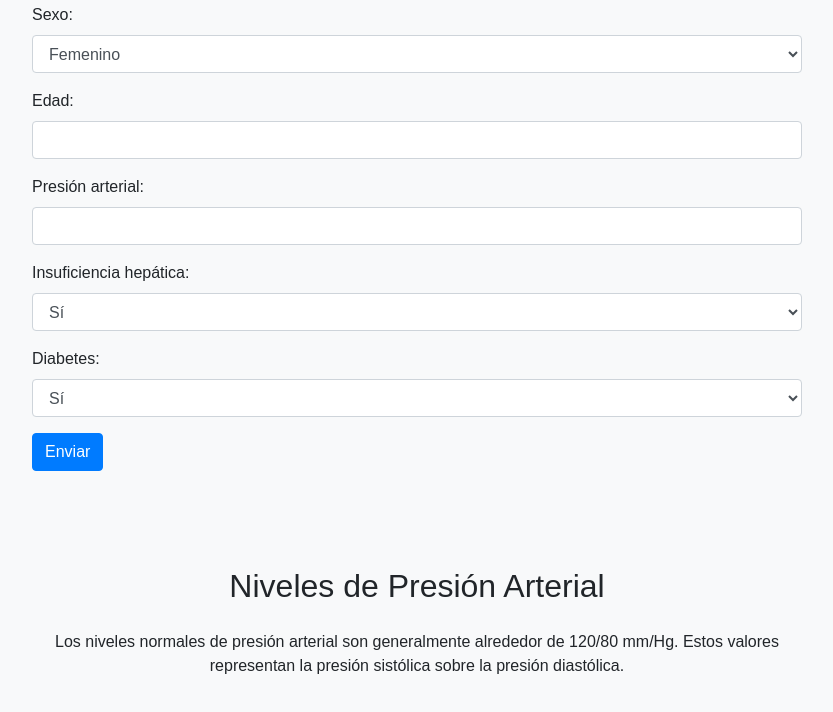
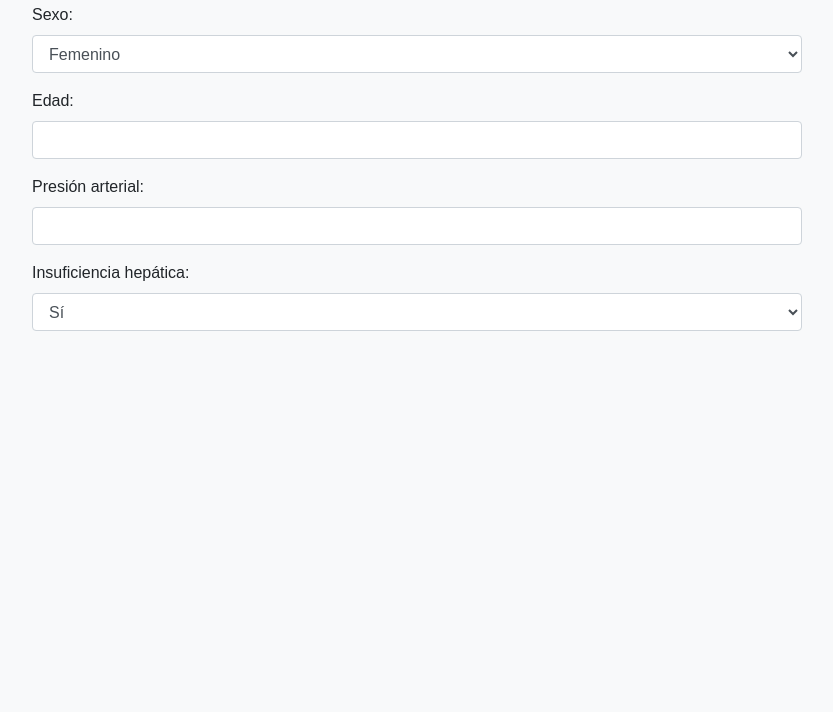
Before and after one commit to angelicamarcelae/PREDICTION-HYPERTENSION, a plain HTML site: page index.html in a window 1280 px wide. Shown: the part 591-1303 px from the top of the page, without its empty margins (223-1056 px from the left). After the commit the page ends 986 px from the top, so only its background shows below. Drawn offline with nearby package versions, Linux system fonts and the light colour scheme; a small style sheet from the web is missing.

Commit message:
index.html

```diff
--- a/index.html
+++ b/index.html
@@ -140,27 +140,4 @@
                     <select class="form-control" id="hepatica" name="hepatica">
                         <option value="1">Sí</option>
                         <option value="0">No</option>
-                    </select>
-                </div>
-
-                <div class="form-group">
-                    <label for="diabetes">Diabetes:</label>
-                    <select class="form-control" id="diabetes" name="diabetes">
-                        <option value="1">Sí</option>
-                        <option value="0">No</option>
-                    </select>
-                </div>
-
-                <button type="submit" class="btn btn-primary">Enviar</button>
-            </form>
-        </div>
-    </section>
-
-    <!-- Levels Section -->
-<section id="levels" class="py-5 bg-light">
-    <div class="container">
-        <h2 class="text-center mb-4">Niveles de Presión Arterial</h2>
-        <p class="text-center">Los niveles normales de presión arterial son generalmente alrededor de 120/80 mm/Hg. Estos
-            valores representan la presión sistólica sobre la presión diastólica.</p>
-        <!-- Agrega más información o explicación según sea necesario -->
-    </div>
+                    </select
```
